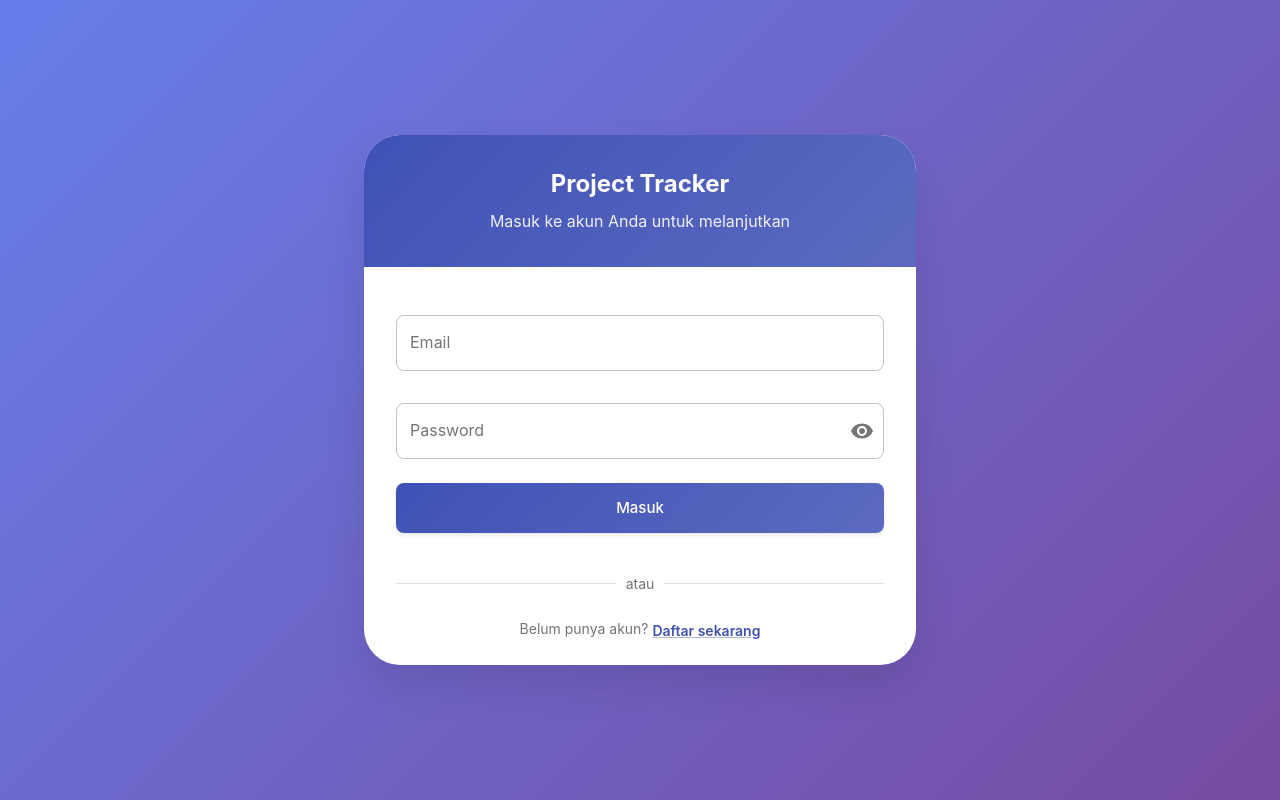
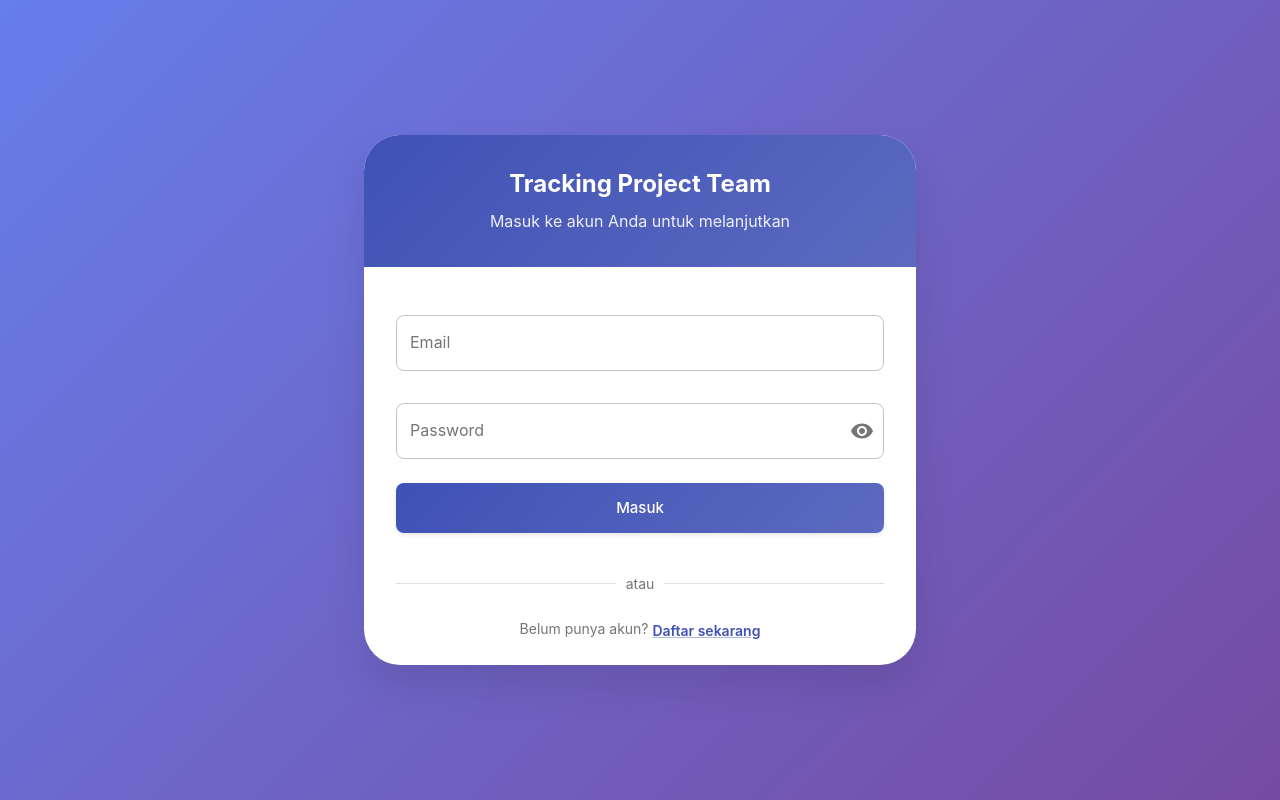
Before and after one commit to itmsi/tracking-project-web, a React (Create React App) app: page /login in a window 1280 px wide. Built offline with nearby package versions, Linux system fonts and the light colour scheme; no server answers.

Commit message:
Fix: add

```diff
--- a/package.json
+++ b/package.json
@@ -2,7 +2,7 @@
   "name": "project-tracker-frontend",
   "version": "1.0.0",
   "private": true,
-  "description": "Modern project management application with React.js and Material-UI",
+  "description": "Tracking Project Team - Modern project management application with React.js and Material-UI",
   "author": "Your Name",
   "keywords": ["react", "typescript", "material-ui", "project-management", "kanban"],
   "dependencies": {
--- a/public/index.html
+++ b/public/index.html
@@ -7,7 +7,7 @@
     <meta name="theme-color" content="#000000" />
     <meta
       name="description"
-      content="Web site created using create-react-app"
+      content="Tracking Project Team - Modern project management application"
     />
     <link rel="apple-touch-icon" href="%PUBLIC_URL%/logo192.png" />
     <!--
@@ -24,7 +24,7 @@
       work correctly both with client-side routing and a non-root public URL.
       Learn how to configure a non-root public URL by running `npm run build`.
     -->
-    <title>React App</title>
+    <title>Tracking Project Team</title>
   </head>
   <body>
     <noscript>You need to enable JavaScript to run this app.</noscript>
--- a/src/components/auth/Login.tsx
+++ b/src/components/auth/Login.tsx
@@ -98,7 +98,7 @@ const Login: React.FC = () => {
             }}
           >
             <Typography variant="h4" component="h1" gutterBottom fontWeight="bold">
-              Project Tracker
+              Tracking Project Team
             </Typography>
             <Typography variant="body1" sx={{ opacity: 0.9 }}>
               Masuk ke akun Anda untuk melanjutkan
--- a/src/components/auth/Register.tsx
+++ b/src/components/auth/Register.tsx
@@ -124,7 +124,7 @@ const Register: React.FC = () => {
               Daftar Akun
             </Typography>
             <Typography variant="body1" sx={{ opacity: 0.9 }}>
-              Buat akun baru untuk mulai menggunakan Project Tracker
+              Buat akun baru untuk mulai menggunakan Tracking Project Team
             </Typography>
           </Box>
 
--- a/src/components/layout/Header.tsx
+++ b/src/components/layout/Header.tsx
@@ -65,7 +65,7 @@ const Header: React.FC = () => {
     >
       <Toolbar>
         <Typography variant="h6" component="div" sx={{ flexGrow: 1, fontWeight: 600 }}>
-          Project Tracker
+          Tracking Project Team
         </Typography>
 
         <Box sx={{ display: 'flex', alignItems: 'center', gap: 1 }}>
--- a/src/utils/constants.ts
+++ b/src/utils/constants.ts
@@ -17,7 +17,7 @@ export const FRONTEND_CONFIG = {
 
 // Application Info
 export const APP_INFO = {
-  NAME: process.env.REACT_APP_NAME || 'Project Tracker',
+  NAME: process.env.REACT_APP_NAME || 'Tracking Project Team',
   VERSION: process.env.REACT_APP_VERSION || '1.0.0',
   DESCRIPTION: 'Modern project management application',
 } as const;
```
Also changed, not shown: public/manifest.json, 2 other files (tests, documents, lock files or other folders).
